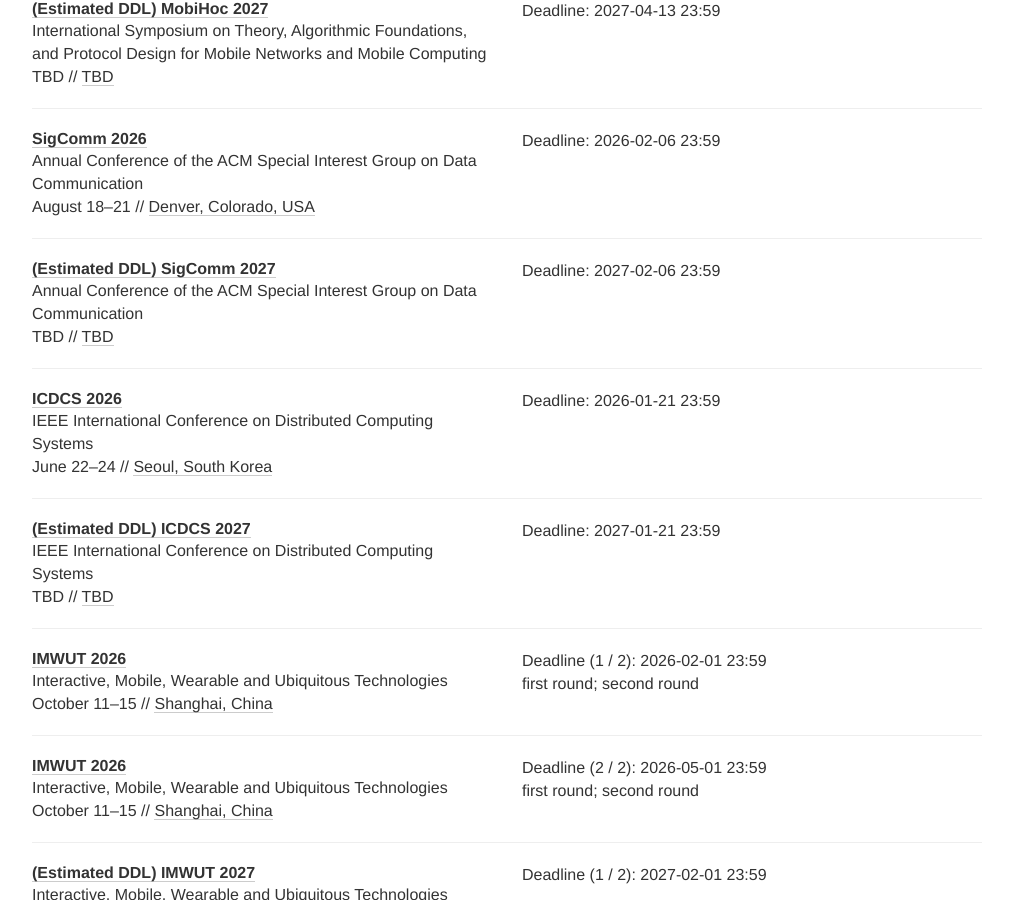
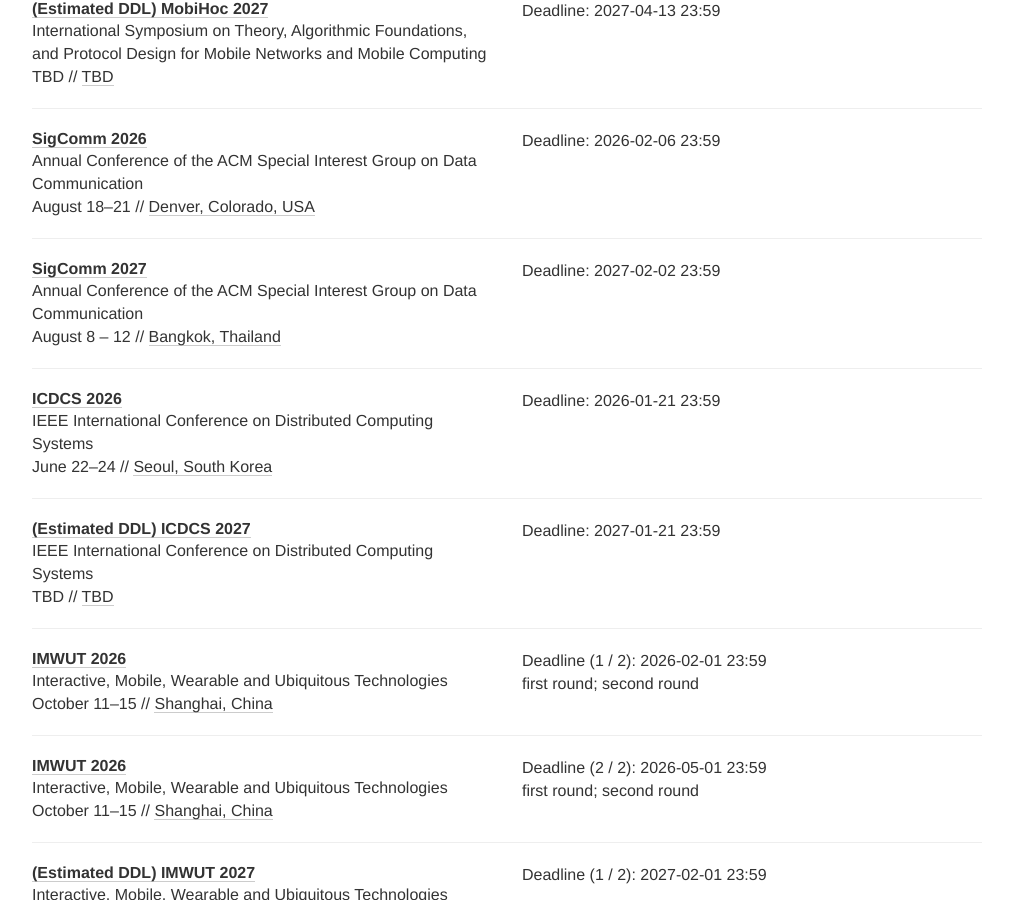
Before and after one commit to genius-lab-deadlines/genius-lab-deadlines.github.io, a Jekyll site: the page built from index.html, in a window 1280 px wide and 900 px high, scrolled down 4693 px. Shown: the whole window, without its empty margins (133-1146 px from the left). Built offline with Jekyll 4.4.1, drawn with Linux system fonts in a browser that asks for light colours; nearby versions of some CDN libraries; Markdown is read by kramdown in place of the engine named in the settings.

Commit message:
auto: update deadlines (2026-10-22)

```diff
--- a/_data/conferences.yml
+++ b/_data/conferences.yml
@@ -1,6 +1,6 @@
 ---
 # GENERATED FILE. Do not edit by hand; edit scripts/venues.yml instead.
-# Last regenerated by scripts/update_deadlines.py on 2026-10-21.
+# Last regenerated by scripts/update_deadlines.py on 2026-10-22.
 
 # Computer Vision
 
@@ -412,15 +412,15 @@
   place: Denver, Colorado, USA
   tags: [SYS, CONF, Tier1]
 
-- name: (Estimated DDL) SigComm
+- name: SigComm
   year: 2027
-  date: TBD
+  date: August 8 - 12
   description: Annual Conference of the ACM Special Interest Group on Data Communication
   link: https://conferences.sigcomm.org/sigcomm/2027/
   deadline:
-  - "2027-02-06 23:59"
+  - "2027-02-02 23:59"
   timezone: Etc/GMT+12
-  place: TBD
+  place: Bangkok, Thailand
   tags: [SYS, CONF, Tier1]
 
 - name: ICDCS
--- a/_data/update_status.yml
+++ b/_data/update_status.yml
@@ -165,7 +165,7 @@ venues:
   SigComm:
     entries:
     - 'SigComm 2026: ccf+official'
-    - 'SigComm 2027: estimated from 2026'
+    - 'SigComm 2027: ccf'
     checks:
       '2025': not checked (scraping off or deadline long past)
       '2026': official site confirmed 2026-02-06
```
